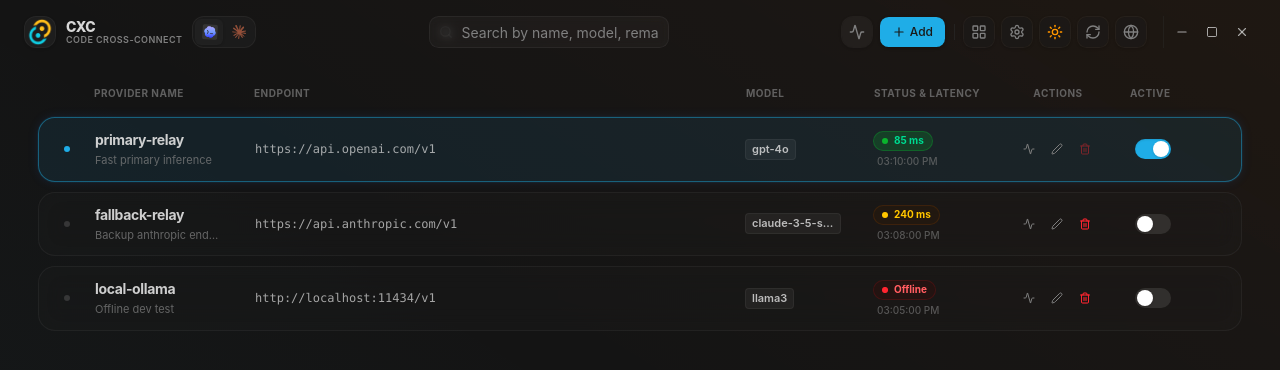
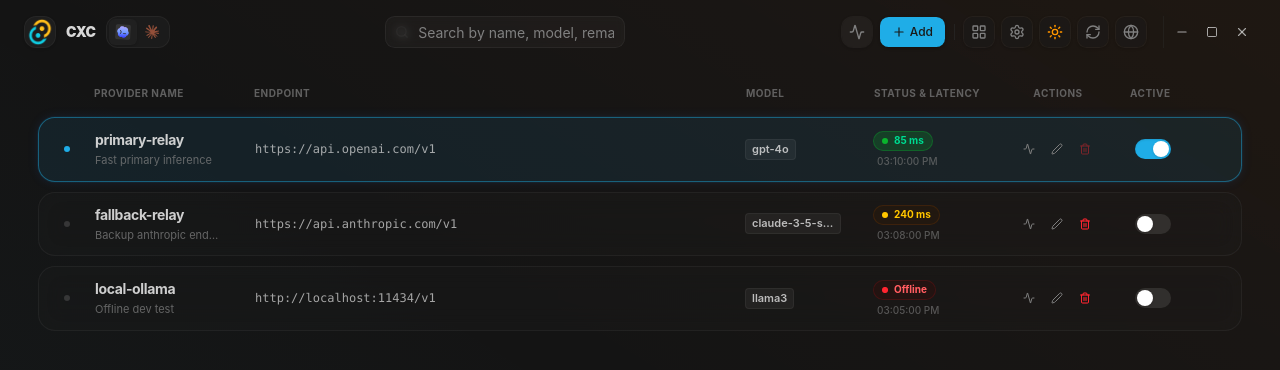
Before and after one commit to zhang3say/cxc, a React (Vite) app in the folder cxc-desktop/: page / in a window 1280 px wide. Shown: the top 370 px of the page. Built offline with nearby package versions, Linux system fonts and the light colour scheme.

Commit message:
style: 移除主标题下方的 Code Cross-Connect 副标题以释放左上角空间

```diff
--- a/cxc-desktop/src/App.tsx
+++ b/cxc-desktop/src/App.tsx
@@ -1130,14 +1130,9 @@
             <div className="relative flex items-center justify-center size-8 rounded-lg bg-card border border-border shadow-sm overflow-hidden transition-transform hover:rotate-3 duration-200 shrink-0">
               <img src="/logo.png" alt="CXC Logo" className="size-full object-cover" />
             </div>
-          <div className="flex flex-col justify-center shrink-0">
-            <h1 className="text-sm font-extrabold tracking-tight text-foreground/95 leading-none">
-              CXC
-            </h1>
-            <p className="text-[9px] text-muted-foreground mt-px font-semibold leading-none tracking-wider uppercase">
-              Code Cross-Connect
-            </p>
-          </div>
+          <h1 className="text-sm font-black tracking-tight text-foreground/95 leading-none shrink-0">
+            CXC
+          </h1>
 
           {/* Target Tool Switcher with absolute active slide animation */}
           <div className="relative flex items-center p-0.5 rounded-lg bg-muted/40 border border-border/60 shrink-0 h-8 w-16 overflow-hidden animate-in fade-in duration-300">
```
